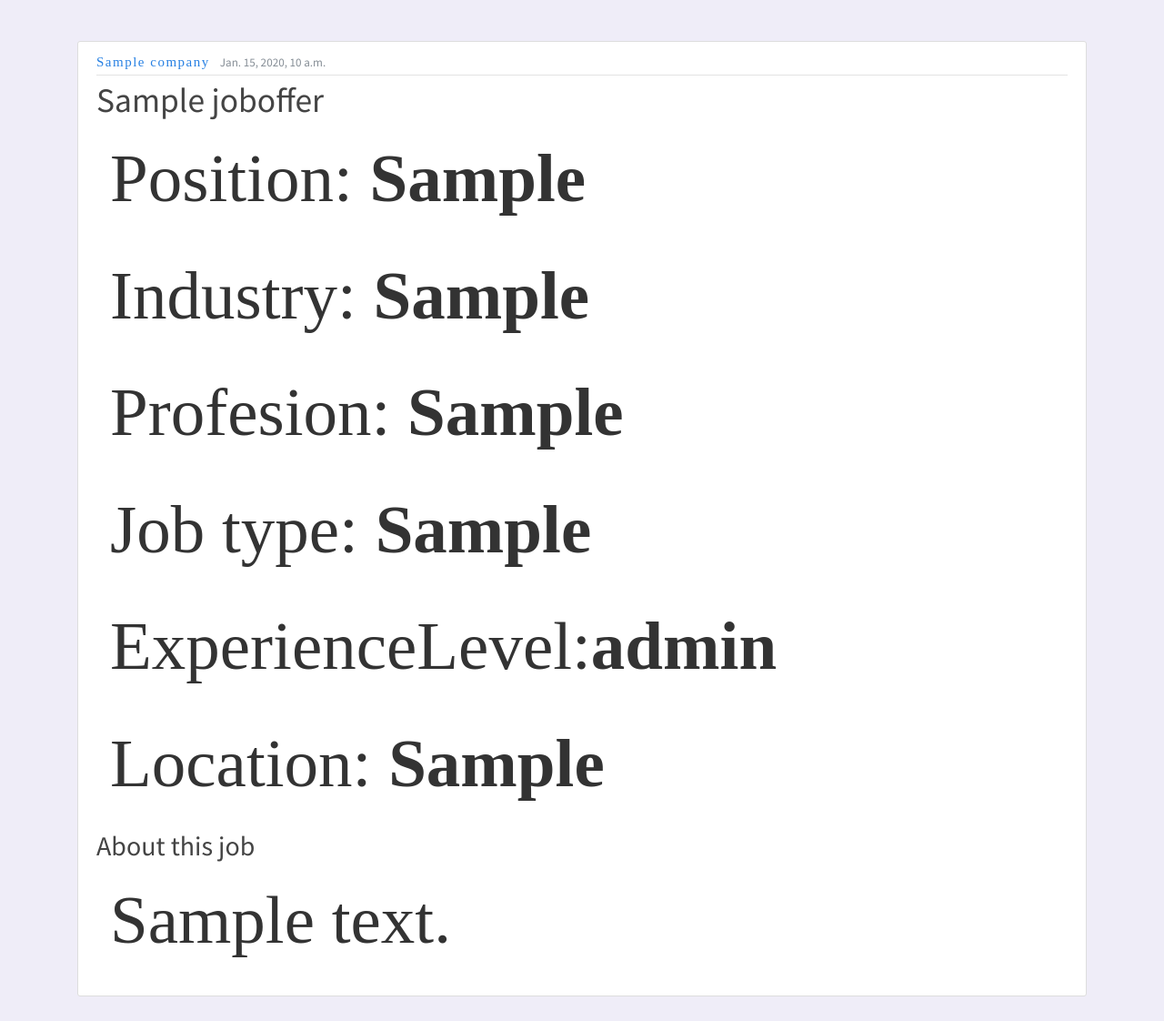
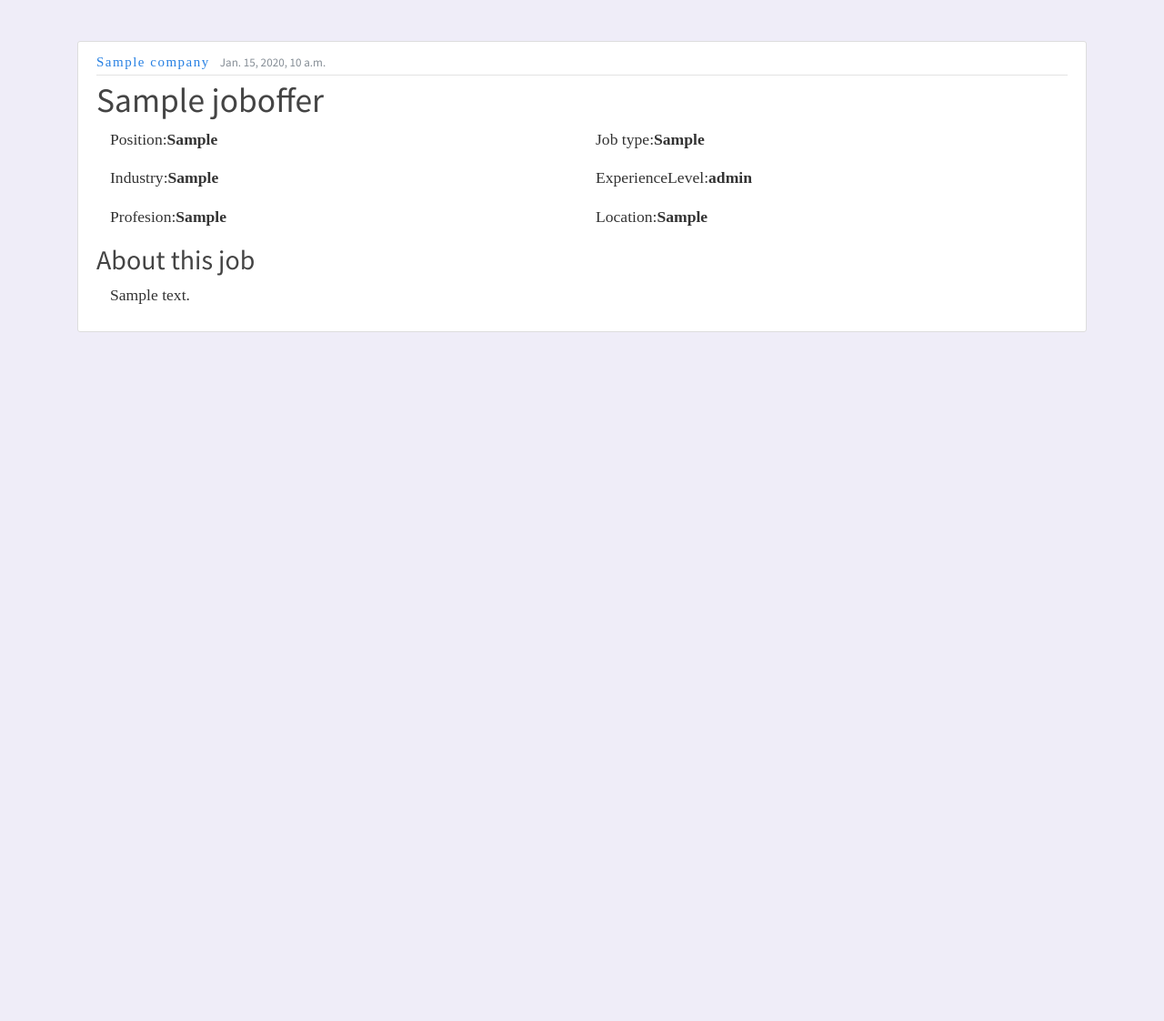
Before and after one commit to Madaless/DjangoProject, a Django app: page /offer/1/ in a window 1280 px wide. Shown: the part 66-1188 px from the top of the page at 91% size. After the commit the page ends 431 px from the top, so only its background shows below. Run offline with Django 3.2, Linux system fonts and the light colour scheme; tables that the repository leaves empty hold one stand-in row (values such as "Sample post"); some libraries are stand-ins or nearby versions.

Commit message:
adding offers works with the company name

```diff
--- a/companyusers/forms.py
+++ b/companyusers/forms.py
@@ -15,10 +15,12 @@ class CompanyRegisterForm(UserCreationForm):
         user = super().save(commit=False)
         user.is_company = True
         user.save()
-        company = Company.objects.create(user=user)
+        company = Company.objects.create(user=user,companyName = user)
+        company.companyName = user.username
+        company.companyName = user.email
         return user
 
 class CompanyAddOfferForm(forms.Form):
     class Meta:
         model = JobOffer
-        fields = ['title', 'industry', 'proffesion' ,'jobPosition', 'jobType', 'ExperienceLevel', 'postdate', 'companyName', 'location', 'jobDescription' ]
+        fields = ['title', 'industry', 'proffesion' ,'jobPosition', 'jobType', 'ExperienceLevel', 'postdate', 'location', 'jobDescription' ]
--- a/companyusers/views.py
+++ b/companyusers/views.py
@@ -43,7 +43,7 @@ class OfferDetailView(DetailView):
 @method_decorator([login_required, company_required], name='dispatch')
 class OfferCreateView(LoginRequiredMixin, CreateView):
     model = JobOffer
-    fields = ['title', 'industry', 'proffesion' ,'jobPosition', 'jobType', 'ExperienceLevel', 'postdate', 'companyName', 'location', 'jobDescription' ]
+    fields = ['title', 'industry', 'proffesion' ,'jobPosition', 'jobType', 'ExperienceLevel', 'postdate', 'location', 'jobDescription' ]
     template_name = 'companyusers/createoffer_form.html'
     context_object_name = 'joboffers'
     def form_valid(self, form):
--- a/jobservice/static/jobservice/main.css
+++ b/jobservice/static/jobservice/mainn.css
@@ -122,11 +122,3 @@ body {
     margin-right: 20px;
     margin-bottom: 16px;
   }
-
-  .account-heading {
-    font-size: 2.5rem;
-  }
-
-  p.article-content {
-    font-size: 5em;
-}
--- a/jobservice/templates/jobservice/base.html
+++ b/jobservice/templates/jobservice/base.html
@@ -7,7 +7,7 @@
     <meta name="viewport" content="width=device-width, initial-scale=1.0">
     <meta http-equiv="X-UA-Compatible" content="ie=edge">
     <link rel="stylesheet" href='https://bootswatch.com/4/cosmo/bootstrap.min.css'>
-    <link rel="stylesheet" href="{%static 'jobservice/main.css' %}">
+    <link rel="stylesheet" href="{%static 'jobservice/mainn.css' %}">
 
     <link rel="stylesheet" href="{%static 'jobservice/style.css' %}">
 
--- a/jobservice/templates/jobservice/offer.html
+++ b/jobservice/templates/jobservice/offer.html
@@ -2,9 +2,9 @@
 {% block content%}
 {% load static %}
 <style>
- p{
-     font-size: 1.10rem;
- }
+    p {
+        font-size: 1.1rem;
+    }
 </style>
 <!-- 'title', 'industry', 'proffesion' ,'jobPosition', 'jobType', 'ExperienceLevel', 'postdate', 'companyName', 'location', 'jobDescription' -->
 <br></br>
@@ -22,16 +22,16 @@
             <div class="container">
                 <div class="row">
                     <div class="col">
-                        <p class="article-content" style="font-family: Nunito Sans;">Position: <strong>{{ object.jobPosition }}</strong>
+                        <p class="article-content" style="font-family: Nunito Sans;">Position:<strong>{{ object.jobPosition }}</strong>
                         </p>
-                        <p class="article-content" style="font-family: Nunito Sans;">Industry: <strong>{{ object.industry }}</strong></p>
-                        <p class="article-content" style="font-family: Nunito Sans;">Profesion: <strong>{{ object.proffesion }}</strong>
+                        <p class="article-content" style="font-family: Nunito Sans;">Industry:<strong>{{ object.industry }}</strong></p>
+                        <p class="article-content" style="font-family: Nunito Sans;">Profesion:<strong>{{ object.proffesion }}</strong>
                         </p>
                     </div>
                     <div class="col">
-                        <p class="article-content" style="font-family: Nunito Sans;">Job type: <strong>{{ object.jobType }}</strong></p>
-                        <p class="article-content" style="font-family: Nunito Sans;"> ExperienceLevel:<strong>{{ object.ExperienceLevel }}</strong></p>
-                        <p class="article-content" style="font-family: Nunito Sans;">Location: <strong>{{ object.location }}</strong></p>
+                        <p class="article-content" style="font-family: Nunito Sans;">Job type:<strong>{{ object.jobType }}</strong></p>
+                        <p class="article-content" style="font-family: Nunito Sans;">ExperienceLevel:<strong>{{ object.ExperienceLevel }}</strong></p>
+                        <p class="article-content" style="font-family: Nunito Sans;">Location:<strong>{{ object.location }}</strong></p>
                     </div>
                 </div>
             </div>
```
